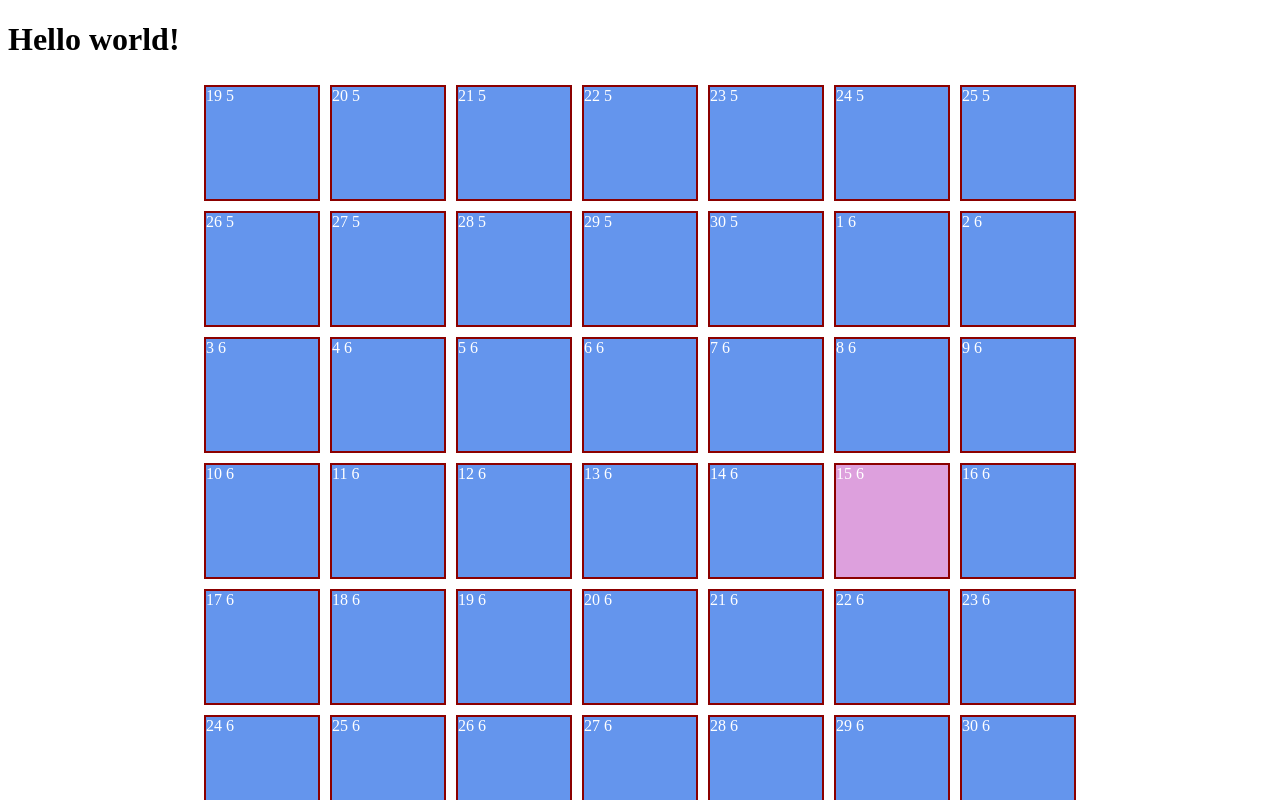
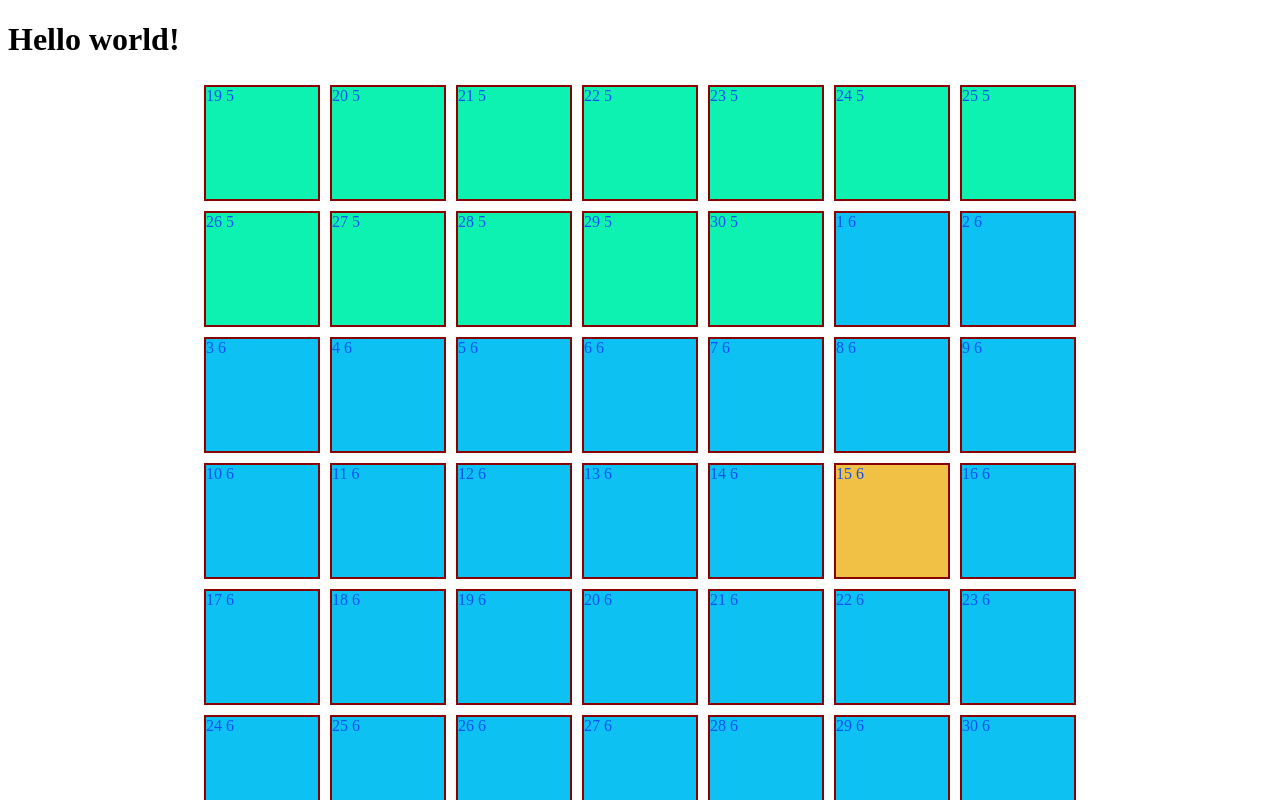
Before and after one commit to ratchek-old/Project-Per-Week-Frontend, a React (Create React App) app in the folder 02-dont-break-the-chain/app/: page / in a window 1280 px wide. Shown: the top 800 px of the page. Built offline with nearby package versions, Linux system fonts and the light colour scheme.

Commit message:
Add styles to delineate months

```diff
--- a/02-dont-break-the-chain/app/src/index.css
+++ b/02-dont-break-the-chain/app/src/index.css
@@ -1,16 +1,24 @@
 
 .day{
-  background-color: cornflowerblue;
   border-color: darkred;
   border-style: solid;
   border-width: 2px;
-  color: white;
   width: 7em;
   height: 7em;
   margin: 5px;
+  color: #0D4FF2;
+
 }
 
+.odd-month{
+  background-color: #0DC2F2;
 
+}
+
+.even-month{
+  background-color: #0DF2B0;
+
+}
 .week {
   display: flex;
   align-items: center;
@@ -18,5 +26,5 @@
   margin: 0 auto;
 }
 #today{
-  background-color: plum;
+  background-color: #f1c145;
 }
```
